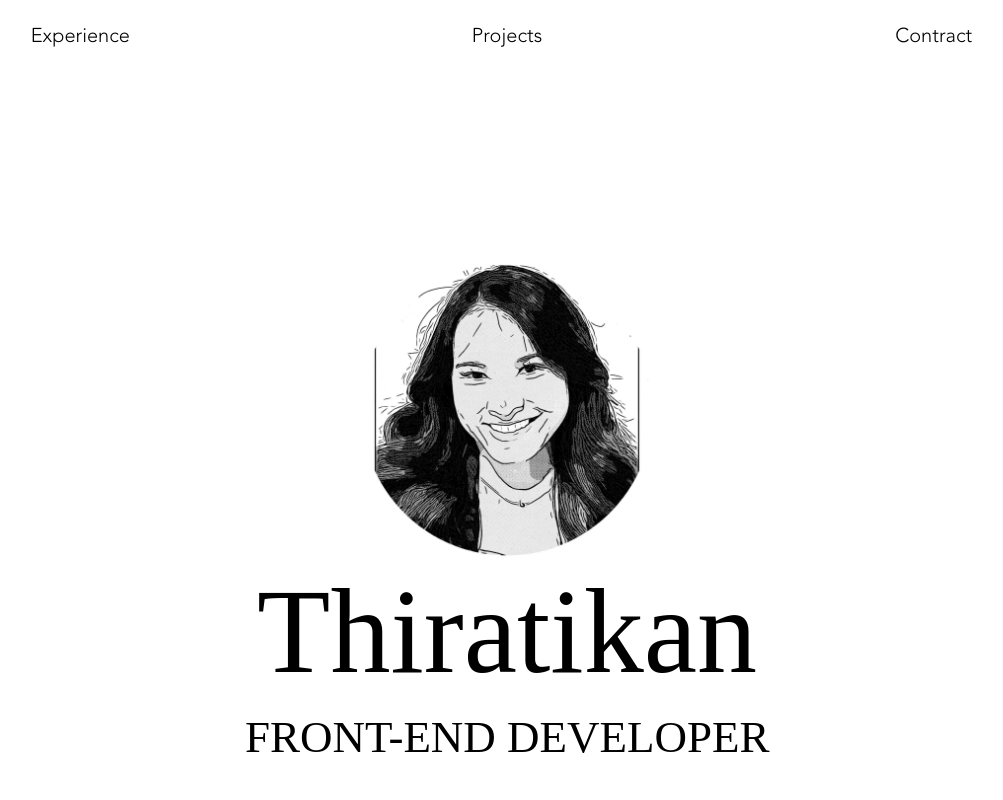
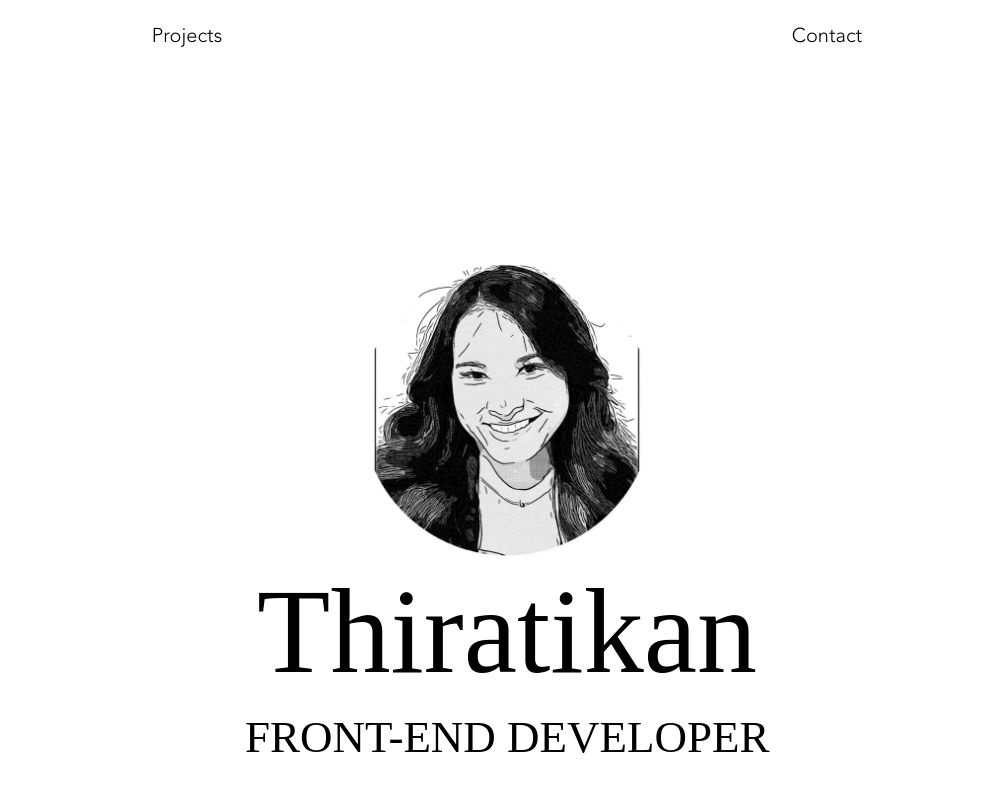
Before and after one commit to Thiratikan/Portfolio, a React (Create React App) app: page / in a window 1280 px wide. Shown: the top 800 px of the page, without its empty margins (133-1136 px from the left). Built offline with nearby package versions, Linux system fonts and the light colour scheme; a web font is replaced by a local one.

Commit message:
update styling footer

```diff
--- a/src/Component/Contact.js
+++ b/src/Component/Contact.js
@@ -4,7 +4,7 @@ import { CONTACT } from "../style/stylingInfo";
 function Contact() {
   return (
     <CONTACT>
-      <a href="https://github.com/Thiratikan">
+      <a id="contact" href="https://github.com/Thiratikan">
         <img src="/images/github-mark.png" alt="" />
       </a>
       <h1>thiratikan@gmail.com</h1>
--- a/src/Component/Navbar.js
+++ b/src/Component/Navbar.js
@@ -29,14 +29,14 @@ function Navbar() {
   `;
   return (
     <Nav>
-      <div>
+      {/* <div>
         <a href="#experience">Experience</a>
-      </div>
+      </div> */}
       <div>
         <a href="#projects">Projects</a>
       </div>
       <div>
-        <a href="#contract">Contract</a>
+        <a href="#contact">Contact</a>
       </div>
     </Nav>
   );
--- a/src/Component/Projects.js
+++ b/src/Component/Projects.js
@@ -4,13 +4,13 @@ import Data from "./projectsData.json";
 
 function Projects() {
   return (
-    <PROJECT>
+    <PROJECT id="projects">
       <Info>
         {Data.data.map((item) => {
           const { id, imgcover, title, desc } = item;
           return (
             <div key={id}>
-              <Title id="projects">PROJECTS</Title>
+              <Title>PROJECTS</Title>
               <div>
                 <img src={imgcover} alt={""} />
                 <h1>{title}</h1>
--- a/src/style/stylingInfo.js
+++ b/src/style/stylingInfo.js
@@ -31,4 +31,15 @@ export const CONTACT = styled.div`
   .name {
     font-family: "Righteous", cursive;
   }
+
+  @media only screen and (max-width: 600px) {
+    h1 {
+      font-size: 12px;
+    }
+    div {
+      display: grid;
+      gap: 0px;
+      margin-top: 10px;
+    }
+  }
 `;
```
